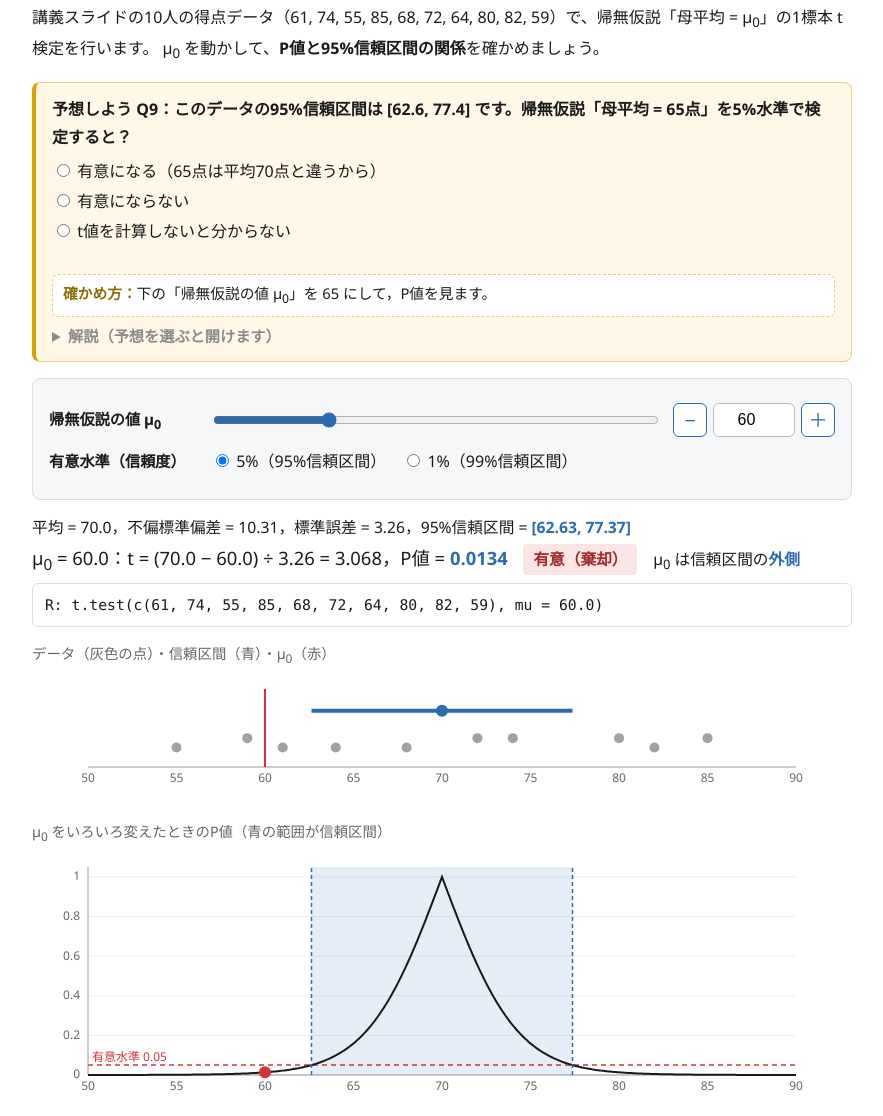
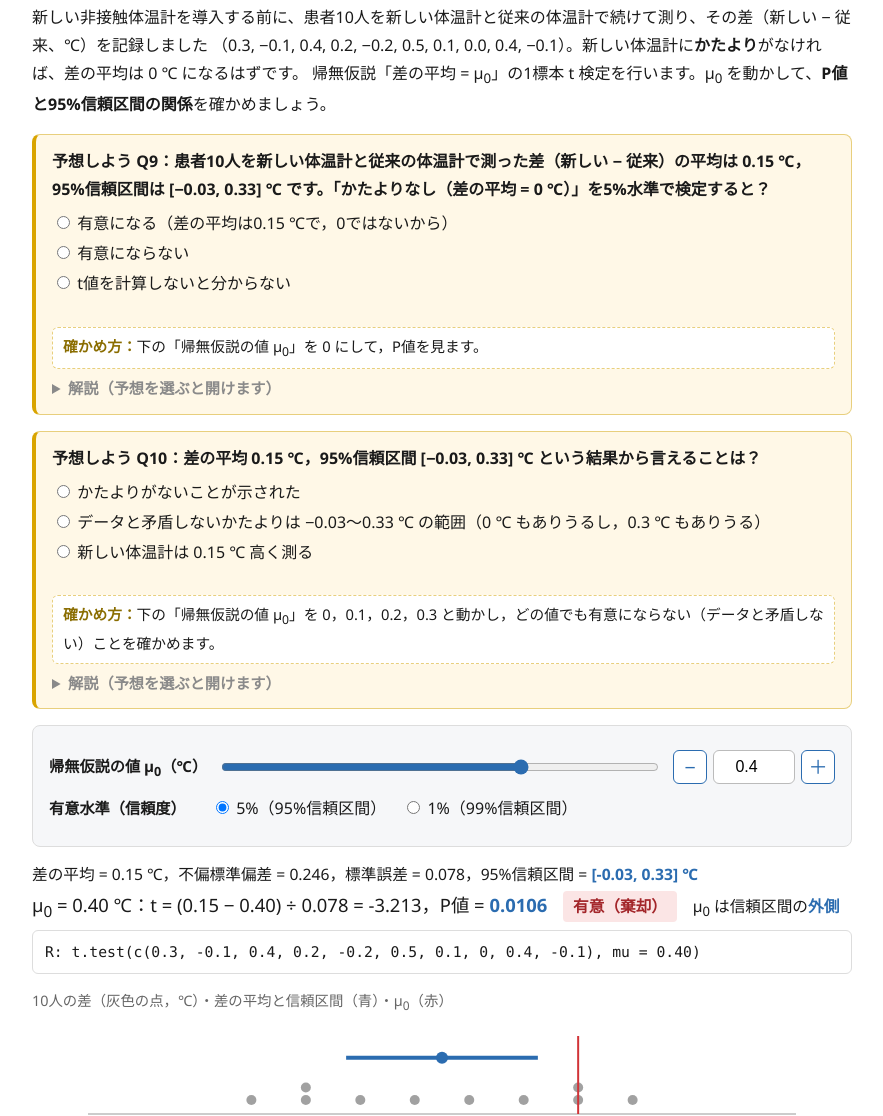
Before and after one commit to yyonekura0306/statistics-study, a plain HTML site: page test_demo.html in a window 1280 px wide. Shown: the part 10323-11439 px from the top of the page, without its empty margins (198-1081 px from the left). Drawn offline with Linux system fonts and the light colour scheme.

Commit message:
検定の教材7節を体温計のかたよりの例に変更し，Q10を追加
Co-Authored-By: Claude Opus 5.5 <noreply@anthropic.com>
Claude-Session: https://claude.ai/code/session_01FW16gWhVKQYM1qw4BLWTg5

```diff
--- a/test_demo.html
+++ b/test_demo.html
@@ -481,28 +481,44 @@
 
   <!-- ============ 7. 信頼区間と検定 ============ -->
   <h2>7. 信頼区間と検定の対応</h2>
-  <p>講義スライドの10人の得点データ（61, 74, 55, 85, 68, 72, 64, 80, 82, 59）で、帰無仮説「母平均 = μ<sub>0</sub>」の1標本 t 検定を行います。
-  μ<sub>0</sub> を動かして、<b>P値と95%信頼区間の関係</b>を確かめましょう。</p>
+  <p>新しい非接触体温計を導入する前に、患者10人を新しい体温計と従来の体温計で続けて測り、その差（新しい − 従来、℃）を記録しました
+  （0.3, −0.1, 0.4, 0.2, −0.2, 0.5, 0.1, 0.0, 0.4, −0.1）。新しい体温計に<b>かたより</b>がなければ、差の平均は 0 ℃ になるはずです。
+  帰無仮説「差の平均 = μ<sub>0</sub>」の1標本 t 検定を行います。μ<sub>0</sub> を動かして、<b>P値と95%信頼区間の関係</b>を確かめましょう。</p>
   <div class="predict">
-    <div class="q">予想しよう Q9：このデータの95%信頼区間は [62.6, 77.4] です。帰無仮説「母平均 = 65点」を5%水準で検定すると？</div>
+    <div class="q">予想しよう Q9：患者10人を新しい体温計と従来の体温計で測った差（新しい − 従来）の平均は 0.15 ℃，95%信頼区間は [−0.03, 0.33] ℃ です。「かたよりなし（差の平均 = 0 ℃）」を5%水準で検定すると？</div>
     <div class="opts">
-      <label><input type="radio" name="q9" value="1"> 有意になる（65点は平均70点と違うから）</label>
+      <label><input type="radio" name="q9" value="1"> 有意になる（差の平均は0.15 ℃で，0ではないから）</label>
       <label><input type="radio" name="q9" value="2"> 有意にならない</label>
       <label><input type="radio" name="q9" value="3"> t値を計算しないと分からない</label>
     </div>
     <div class="mypick" id="q9pick"></div>
     <span id="q9clicker"></span>
-    <div class="howto"><b>確かめ方：</b>下の「帰無仮説の値 μ<sub>0</sub>」を 65 にして，P値を見ます。</div>
+    <div class="howto"><b>確かめ方：</b>下の「帰無仮説の値 μ<sub>0</sub>」を 0 にして，P値を見ます。</div>
     <details><summary>解説（動かして確かめてから開こう）</summary>
-      <p>答えは「有意にならない」（p = 0.16）。65点は95%信頼区間の中にあるので，5%水準の両側検定では棄却されません。<b>μ<sub>0</sub> が95%信頼区間の外にあるときだけ p &lt; 0.05 になり</b>，区間の端ではちょうど p = 0.05 です。下のグラフで，P値の曲線が0.05の線より上にある範囲が，そのまま95%信頼区間になっていることを確かめましょう。信頼区間は「検定で棄却されない μ<sub>0</sub> の範囲」とも言えます。</p>
+      <p>答えは「有意にならない」（p = 0.086）。0 ℃ は95%信頼区間の中にあるので，5%水準の両側検定では棄却されません。<b>μ<sub>0</sub> が95%信頼区間の外にあるときだけ p &lt; 0.05 になり</b>，区間の端ではちょうど p = 0.05 です。下のグラフで，P値の曲線が0.05の線より上にある範囲が，そのまま95%信頼区間になっていることを確かめましょう。信頼区間は「検定で棄却されない μ<sub>0</sub> の範囲」とも言えます。</p>
+    </details>
+  </div>
+  <div class="predict">
+    <div class="q">予想しよう Q10：差の平均 0.15 ℃，95%信頼区間 [−0.03, 0.33] ℃ という結果から言えることは？</div>
+    <div class="opts">
+      <label><input type="radio" name="q10" value="1"> かたよりがないことが示された</label>
+      <label><input type="radio" name="q10" value="2"> データと矛盾しないかたよりは −0.03〜0.33 ℃ の範囲（0 ℃ もありうるし，0.3 ℃ もありうる）</label>
+      <label><input type="radio" name="q10" value="3"> 新しい体温計は 0.15 ℃ 高く測る</label>
+    </div>
+    <div class="mypick" id="q10pick"></div>
+    <span id="q10clicker"></span>
+    <div class="howto"><b>確かめ方：</b>下の「帰無仮説の値 μ<sub>0</sub>」を 0，0.1，0.2，0.3 と動かし，どの値でも有意にならない（データと矛盾しない）ことを確かめます。</div>
+    <details><summary>解説（動かして確かめてから開こう）</summary>
+      <p>答えは「データと矛盾しないかたよりは −0.03〜0.33 ℃ の範囲」。有意にならなかったのは，「かたよりは 0 ℃」と考えてもデータと矛盾しない，というだけです。同じように，0.1 ℃ でも 0.3 ℃ でもデータと矛盾しません。<b>「有意差なし」は「かたよりなし」の証明ではありません</b>（4節で見たように，人数が少ないと，本当の差があっても有意になりにくくなります）。</p>
+      <p>0.3 ℃ のかたよりは，発熱かどうかの判断に影響しうる大きさです。導入するかどうかは，0 を含むかどうかではなく，<b>信頼区間の範囲全体が臨床的に許容できるか</b>で考えます。人数を増やせば区間は狭くなります（実際に機器を比べる研究では，もっと多くの人で測ります）。また，「0.15 ℃ 高く測る」とも言い切れません。0.15 ℃ は今回の10人から計算した推定値で，別の10人で測れば変わります。</p>
     </details>
   </div>
   <div class="controls">
     <div class="row">
-      <label class="name" for="ciMu0Range">帰無仮説の値 μ<sub>0</sub></label>
-      <input type="range" id="ciMu0Range" min="50" max="90" step="0.1" value="60">
+      <label class="name" for="ciMu0Range">帰無仮説の値 μ<sub>0</sub>（℃）</label>
+      <input type="range" id="ciMu0Range" min="-0.5" max="0.8" step="0.01" value="0.4">
       <span class="stepper"><button type="button" id="ciMu0Minus">−</button>
-        <input type="number" id="ciMu0Num" min="50" max="90" step="0.1" value="60">
+        <input type="number" id="ciMu0Num" min="-0.5" max="0.8" step="0.01" value="0.4">
         <button type="button" id="ciMu0Plus">＋</button></span>
     </div>
     <div class="row"><label class="name">有意水準（信頼度）</label>
@@ -512,7 +528,7 @@
       </span></div>
   </div>
   <div class="readout" id="ciReadout"></div>
-  <div class="caption">データ（灰色の点）・信頼区間（青）・μ<sub>0</sub>（赤）</div>
+  <div class="caption">10人の差（灰色の点，℃）・差の平均と信頼区間（青）・μ<sub>0</sub>（赤）</div>
   <canvas id="ciCanvas" width="780" height="130"></canvas>
   <div class="caption">μ<sub>0</sub> をいろいろ変えたときのP値（青の範囲が信頼区間）</div>
   <canvas id="ciPCanvas" width="780" height="260"></canvas>
@@ -522,14 +538,14 @@
   <p>男性を2群に分けて平均身長を比べ、<b>標本で δ cm の差が観察された</b>とします（男性の身長の標準偏差は約7.1 cm）。
   差の大きさ δ と各群の人数 n を変えて、P値と効果量（Cohen's d = 差 ÷ 標準偏差）がどう変わるかを比べましょう。</p>
   <div class="predict">
-    <div class="q">予想しよう Q10：観察された差がわずか 0.5 cm（d = 0.07）のとき，各群何人以上いれば p &lt; 0.05 になる？</div>
+    <div class="q">予想しよう Q11：観察された差がわずか 0.5 cm（d = 0.07）のとき，各群何人以上いれば p &lt; 0.05 になる？</div>
     <div class="opts">
-      <label><input type="radio" name="q10" value="1"> どれだけ人数を増やしても有意にならない</label>
-      <label><input type="radio" name="q10" value="2"> 各群 約1,500人以上</label>
-      <label><input type="radio" name="q10" value="3"> 各群 約100人以上</label>
+      <label><input type="radio" name="q11" value="1"> どれだけ人数を増やしても有意にならない</label>
+      <label><input type="radio" name="q11" value="2"> 各群 約1,500人以上</label>
+      <label><input type="radio" name="q11" value="3"> 各群 約100人以上</label>
     </div>
-    <div class="mypick" id="q10pick"></div>
-    <span id="q10clicker"></span>
+    <div class="mypick" id="q11pick"></div>
+    <span id="q11clicker"></span>
     <div class="howto"><b>確かめ方：</b>下の「観察された差 δ（cm）」を 0.5 にして，「各群の人数 n」を少しずつ増やし，P値が 0.05 を下回る人数を探します。</div>
     <details><summary>解説（動かして確かめてから開こう）</summary>
       <p>答えは「各群 約1,500人以上」（正確には1,545人）。どんなに小さな差でも，人数を増やせばP値はいくらでも小さくなります。逆に，5 cm（d = 0.7）の大きな差でも各群5人なら有意になりません。<b>P値は差の大きさではなく，「差の大きさ」と「人数」の両方で決まります</b>。一方，効果量 d は人数を変えても変わりません。結果を報告するときは，P値だけでなく，差の大きさ（効果量）と信頼区間を示し，その差が臨床的に意味のある大きさかを考えましょう（ASA声明の原則5）。</p>
@@ -591,8 +607,9 @@ const CLICKER = {
   q6: "",  // Q6 3kgの効果・各群20人の検出力
   q7: "",  // Q7 有意な結果のうち本当に効果がある割合
   q8: "",  // Q8 評価項目を10個検定すると（検定の多重性）
-  q9: "",  // Q9 信頼区間と検定
-  q10: ""   // Q10 小さな差が有意になる人数
+  q9: "",  // Q9 信頼区間と検定（体温計のかたより）
+  q10: "",  // Q10 信頼区間の読み方（体温計のかたより）
+  q11: ""   // Q11 小さな差が有意になる人数
 };
 
 /* ============ 乱数 ============ */
@@ -1125,21 +1142,22 @@ onRadio("mK", mReset);
 mDraw();
 
 /* ============ 7. 信頼区間と検定 ============ */
-const CI_DATA = [61, 74, 55, 85, 68, 72, 64, 80, 82, 59];
+const CI_DATA = [0.3, -0.1, 0.4, 0.2, -0.2, 0.5, 0.1, 0.0, 0.4, -0.1];  /* 体温計の差（新しい − 従来，℃） */
 function ciDraw() {
   const mu0 = ciMu0.get(), alpha = +radioVal("ciAlpha"), n = CI_DATA.length;
   const m = meanOf(CI_DATA), s = sdOf(CI_DATA), se = s / Math.sqrt(n), df = n - 1, tc = qt(1 - alpha / 2, df);
   const lo = m - tc * se, hi = m + tc * se, t = (m - mu0) / se, p = pTwoSidedT(t, df), rej = p < alpha, inside = mu0 >= lo && mu0 <= hi;
   const lv = Math.round((1 - alpha) * 100);
-  $("ciReadout").innerHTML = "平均 = " + fmt(m, 1) + "，不偏標準偏差 = " + fmt(s) + "，標準誤差 = " + fmt(se) + "，" + lv + "%信頼区間 = <b>[" + fmt(lo, 2) + ", " + fmt(hi, 2) + "]</b><br>" +
-    "<span class='big'>μ<sub>0</sub> = " + fmt(mu0, 1) + "：t = (" + fmt(m, 1) + " − " + fmt(mu0, 1) + ") ÷ " + fmt(se) + " = " + fmt(t, 3) + "，P値 = <b>" + p.toFixed(4) + "</b></span>　" +
+  $("ciReadout").innerHTML = "差の平均 = " + fmt(m, 2) + " ℃，不偏標準偏差 = " + fmt(s, 3) + "，標準誤差 = " + fmt(se, 3) + "，" + lv + "%信頼区間 = <b>[" + fmt(lo, 2) + ", " + fmt(hi, 2) + "] ℃</b><br>" +
+    "<span class='big'>μ<sub>0</sub> = " + fmt(mu0, 2) + " ℃：t = (" + fmt(m, 2) + " − " + fmt(mu0, 2) + ") ÷ " + fmt(se, 3) + " = " + fmt(t, 3) + "，P値 = <b>" + p.toFixed(4) + "</b></span>　" +
     "<span class='verdict " + (rej ? "rej" : "acc") + "'>" + (rej ? "有意（棄却）" : "有意でない") + "</span>　μ<sub>0</sub> は信頼区間の" + (inside ? "<b>内側</b>" : "<b>外側</b>") +
-    "<div class='formula'>R: t.test(c(" + CI_DATA.join(", ") + "), mu = " + fmt(mu0, 1) + (alpha !== 0.05 ? ", conf.level = " + (1 - alpha) : "") + ")</div>";
-  const xlo = 50, xhi = 90;
+    "<div class='formula'>R: t.test(c(" + CI_DATA.join(", ") + "), mu = " + fmt(mu0, 2) + (alpha !== 0.05 ? ", conf.level = " + (1 - alpha) : "") + ")</div>";
+  const xlo = -0.5, xhi = 0.8;
   let cv = setupCanvas($("ciCanvas")), ctx = cv.ctx;
   let sc = frame(ctx, cv.w, cv.h, [xlo, xhi, 0, 1], { noY: true, xfmt: function (t) { return trimNum(t); } });
   ctx.fillStyle = "rgba(138,138,138,0.8)";
-  CI_DATA.forEach(function (x, i) { ctx.beginPath(); ctx.arc(sc.sx(x), sc.sy(0.25 + (i % 2) * 0.12), 5, 0, 2 * Math.PI); ctx.fill(); });
+  const seen = {};  /* 同じ値の点は縦に積む */
+  CI_DATA.forEach(function (x) { const c = seen[x] = (seen[x] || 0) + 1; ctx.beginPath(); ctx.arc(sc.sx(x), sc.sy(0.18 + (c - 1) * 0.16), 5, 0, 2 * Math.PI); ctx.fill(); });
   ctx.strokeStyle = "#2b6cb0"; ctx.lineWidth = 4; ctx.beginPath(); ctx.moveTo(sc.sx(lo), sc.sy(0.72)); ctx.lineTo(sc.sx(hi), sc.sy(0.72)); ctx.stroke();
   ctx.fillStyle = "#2b6cb0"; ctx.beginPath(); ctx.arc(sc.sx(m), sc.sy(0.72), 6, 0, 2 * Math.PI); ctx.fill();
   vline(ctx, sc, mu0, "#d13438", null, 2);
```
